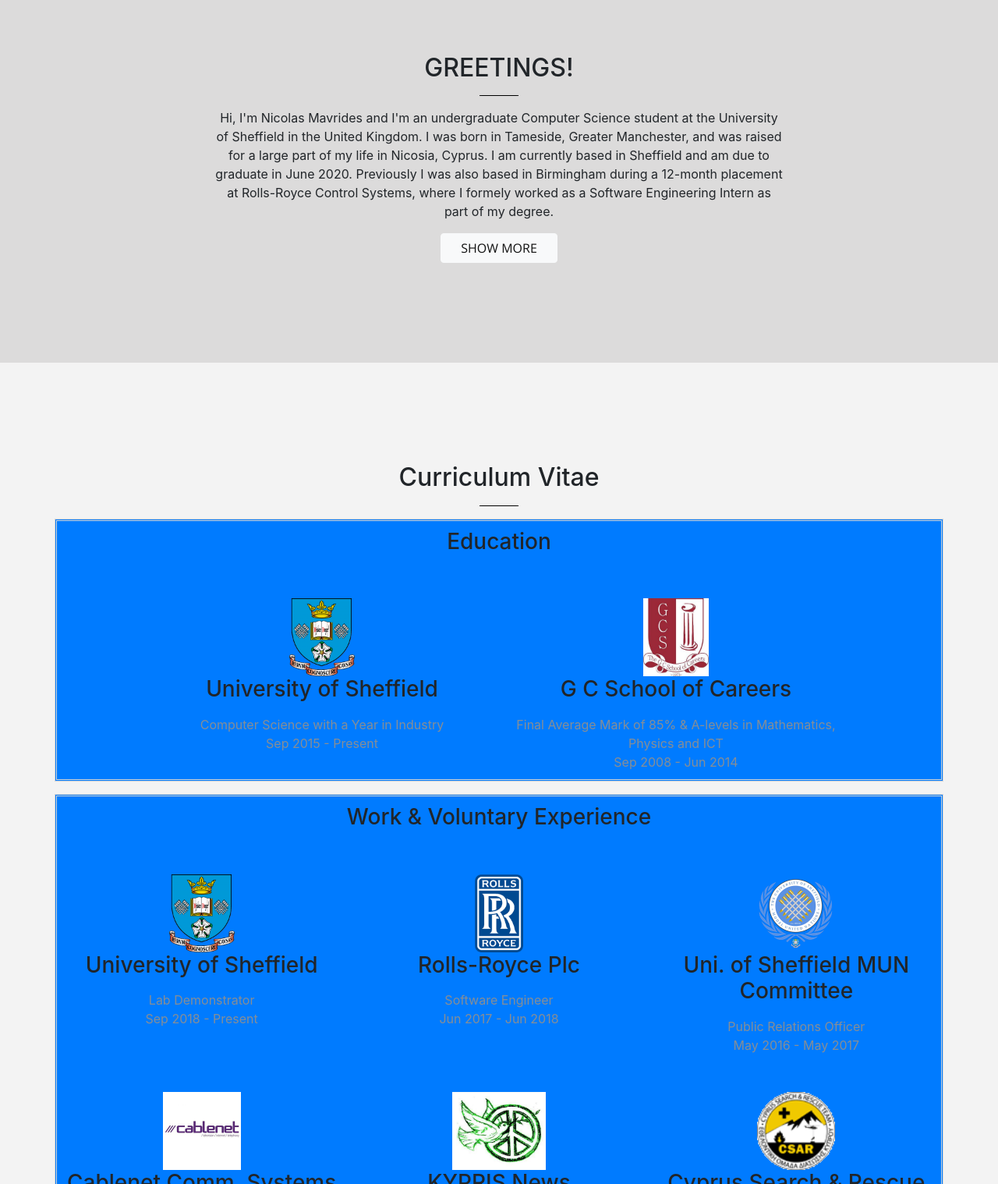
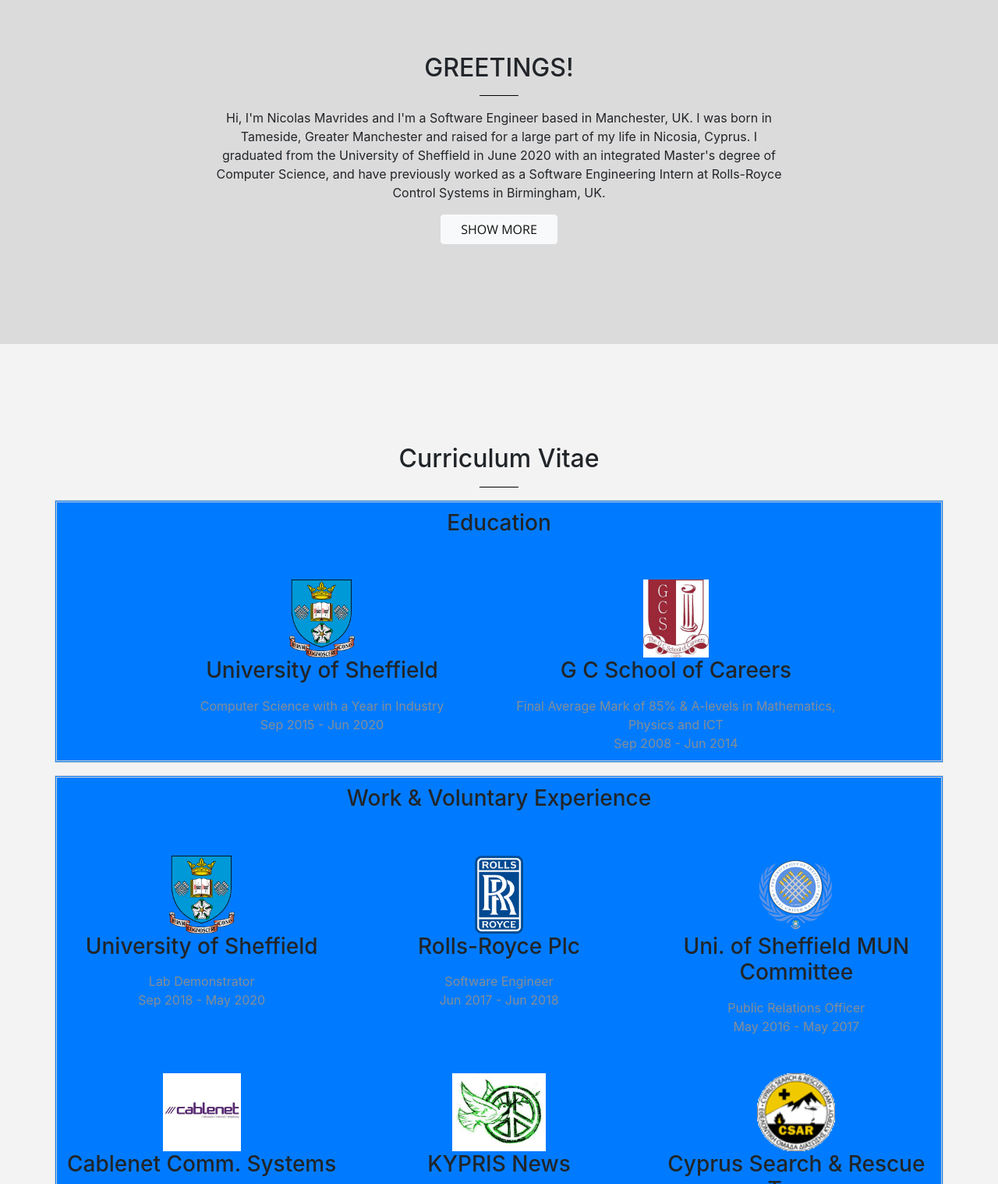
Before and after one commit to NicolasMavrides/nicolasmavrides.github.io, a website with bundled scripts: page index.html in a window 1280 px wide. Shown: the part 860-2378 px from the top of the page at 78% size. Built offline with nearby package versions, Linux system fonts and the light colour scheme.

Commit message:
update main page

```diff
--- a/index.html
+++ b/index.html
@@ -80,10 +80,10 @@
         <hr class="black">
         <div class="row" id="about-desc">
           <div class="col-lg-8 mx-auto text-center">
-            <p class="text-center">Hi, I'm Nicolas Mavrides and I'm an undergraduate Computer Science student at the University of Sheffield in the United Kingdom.
-              I was born in Tameside, Greater Manchester, and was raised for a large part of my life in Nicosia, Cyprus.
-			  I am currently based in Sheffield and am due to graduate in June 2020. Previously I was also based in Birmingham during a 12-month placement at Rolls-Royce Control Systems,
-			  where I formely worked as a Software Engineering Intern as part of my degree.</p>
+            <p class="text-center">Hi, I'm Nicolas Mavrides and I'm a Software Engineer based in Manchester, UK.
+              I was born in Tameside, Greater Manchester and raised for a large part of my life in Nicosia, Cyprus.
+			  I graduated from the University of Sheffield in June 2020 with an integrated Master's degree of Computer Science,
+			  and have previously worked as a Software Engineering Intern at Rolls-Royce Control Systems in Birmingham, UK.</p>
             <div class="text-center" id="about-more">
             <img src="img/profile_pic.jpg" style="width:160px; height:200px;" id="profile" align="right">
 
@@ -123,7 +123,7 @@
               <a href="https://www.sheffield.ac.uk/"><img src="img/UoSCoA.png" href="https://www.sheffield.ac.uk/" height="100px"></a>
               <h3 class="mb-3">University of Sheffield</h3>
               <p class="text-muted mb-0">Computer Science with a Year in Industry</p>
-			  <p class="text-muted mb-0">Sep 2015 - Present</p>
+			  <p class="text-muted mb-0">Sep 2015 - Jun 2020</p>
             </div>
           </div>
 
@@ -150,7 +150,7 @@
               <a href="https://www.rolls-royce.com/"><img src="img/UoSCoA.png" height="100px"></a>
               <h3 class="mb-3">University of Sheffield</h3>
               <p class="text-muted mb-0">Lab Demonstrator</p>
-              <p class="text-muted mb-0">Sep 2018 - Present</p>
+              <p class="text-muted mb-0">Sep 2018 - May 2020</p>
             </div>
           </div>
 
```
